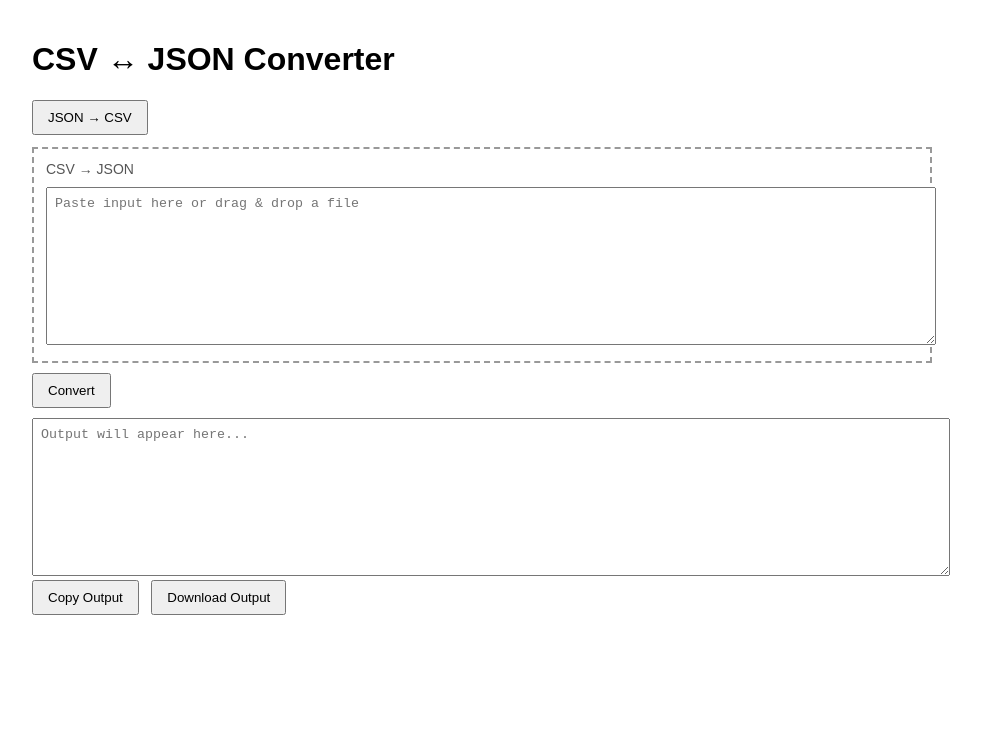
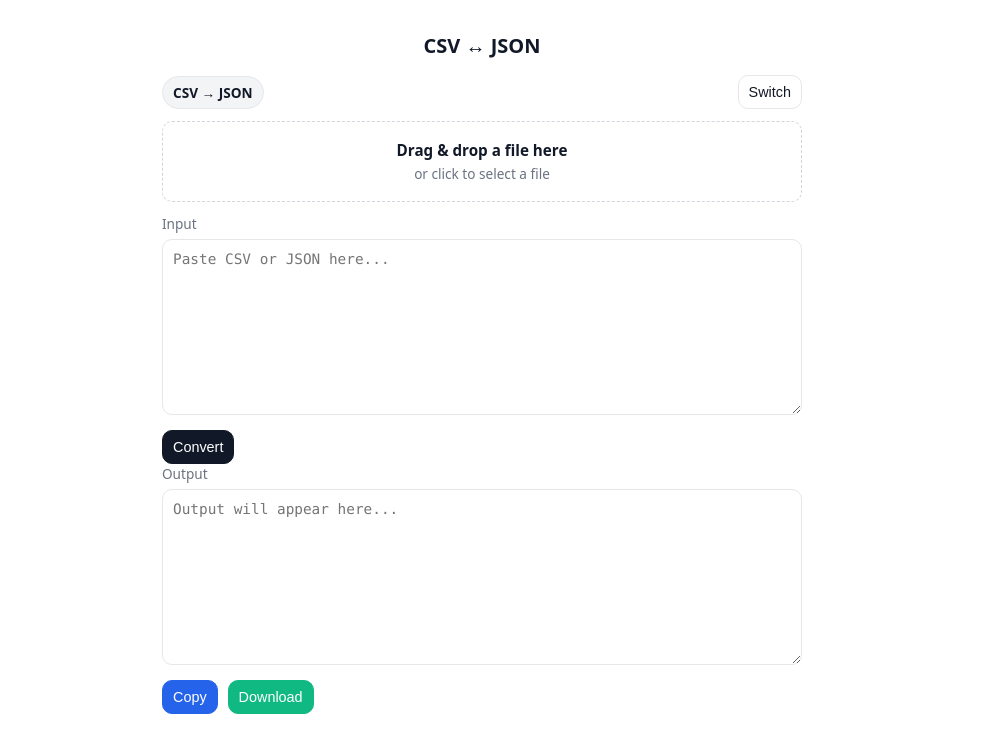
Before and after one commit to alton47/castor, a plain HTML site: page JSON CSV converter/index.html in a window 1280 px wide. Shown: the whole page, without its empty margins (158-1139 px from the left). Drawn offline with Linux system fonts and the light colour scheme.

Commit message:
change into modern look

```diff
--- a/JSON CSV converter/index.html
+++ b/JSON CSV converter/index.html
@@ -3,38 +3,42 @@
 <head>
   <meta charset="UTF-8" />
   <title>CSV ↔ JSON Converter</title>
+  <link rel="icon" href="https://www.dreamstime.com/data-transfer-symbol-circular-arrows-around-document-icon-file-management-processing-depicts-two-documents-forming-image388238230" type="image/png" />
   <link rel="stylesheet" href="style.css" />
 </head>
 <body>
+  <div class="container">
+    <h1>CSV ↔ JSON</h1>
 
-  <h1>CSV ↔ JSON Converter</h1>
+    <div class="mode-bar">
+      <span id="modeLabel" class="badge">CSV → JSON</span>
+      <button id="toggleModeBtn" class="btn btn-ghost">Switch</button>
+    </div>
 
-  <div class="controls">
-    <button id="toggleModeBtn">JSON → CSV</button>
+    <div id="dropZone" class="drop-zone">
+      <div class="drop-title">Drag & drop a file here</div>
+      <div class="drop-sub">or click to select a file</div>
+    </div>
+
+    <input type="file" id="fileInput" hidden />
+
+    <div class="panel">
+      <label class="label">Input</label>
+      <textarea id="inputArea" placeholder="Paste CSV or JSON here..."></textarea>
+    </div>
+
+    <button id="convertBtn" class="btn btn-primary">Convert</button>
+
+    <div class="panel">
+      <label class="label">Output</label>
+      <textarea id="outputArea" placeholder="Output will appear here..." readonly></textarea>
+
+      <div class="output-actions">
+        <button id="copyBtn" class="btn btn-copy">Copy</button>
+        <button id="downloadBtn" class="btn btn-download">Download</button>
+      </div>
+    </div>
   </div>
-
-  <div id="dropZone" class="drop-zone">
-    <p id="modeLabel">CSV → JSON</p>
-    <textarea
-      id="inputArea"
-      placeholder="Paste input here or drag & drop a file"
-    ></textarea>
-  </div>
-
-  <button id="convertBtn">Convert</button>
-
-  <textarea
-    id="outputArea"
-    placeholder="Output will appear here..."
-    readonly
-  ></textarea>
-
-  <div class="actions">
-    <button id="copyBtn">Copy Output</button>
-    <button id="downloadBtn">Download Output</button>
-  </div>
-
-  <input type="file" id="fileInput" hidden />
 
   <script src="script.js"></script>
 </body>
--- a/JSON CSV converter/script.js
+++ b/JSON CSV converter/script.js
@@ -1,7 +1,7 @@
 let mode = "csv-to-json";
 
+const modeLabel = document.getElementById("modeLabel");
 const toggleModeBtn = document.getElementById("toggleModeBtn");
-const modeLabel = document.getElementById("modeLabel");
 const inputArea = document.getElementById("inputArea");
 const outputArea = document.getElementById("outputArea");
 const convertBtn = document.getElementById("convertBtn");
@@ -11,17 +11,10 @@ const dropZone = document.getElementById("dropZone");
 const fileInput = document.getElementById("fileInput");
 
 toggleModeBtn.addEventListener("click", () => {
-  const isCSVtoJSON = mode === "csv-to-json";
+  const isCSV = mode === "csv-to-json";
 
-  if (isCSVtoJSON) {
-  mode = "json-to-csv";
-} else {
-  mode = "csv-to-json";
-}
-  modeLabel.innerText = isCSVtoJSON ? "JSON → CSV" : "CSV → JSON";
-  toggleModeBtn.innerText = isCSVtoJSON
-    ? "Switch to CSV → JSON"
-    : "Switch to JSON → CSV";
+  mode = isCSV ? "json-to-csv" : "csv-to-json";
+  modeLabel.innerText = isCSV ? "JSON → CSV" : "CSV → JSON";
 
   inputArea.value = "";
   outputArea.value = "";
@@ -29,78 +22,63 @@ toggleModeBtn.addEventListener("click", () => {
 
 convertBtn.addEventListener("click", () => {
   if (!inputArea.value.trim()) {
-    alert("Please provide input data");
+    alert("Please provide input data.");
     return;
   }
 
   try {
-    const result =
+    outputArea.value =
       mode === "csv-to-json"
         ? csvToJson(inputArea.value)
         : jsonToCsv(inputArea.value);
-
-    outputArea.value = result;
-  } catch (err) {
-    alert(err.message);
+  } catch {
+    alert("Invalid input format.");
   }
 });
 
-function csvToJson(csvText) {
-  const lines = csvText.trim().split("\n");
+function csvToJson(text) {
+  const lines = text.trim().split("\n");
   const headers = lines[0].split(",");
+  const result = [];
 
-  const data = lines.slice(1).map(line => {
-    const values = line.split(",");
+  for (let i = 1; i < lines.length; i++) {
+    const values = lines[i].split(",");
     const obj = {};
 
-    headers.forEach((header, i) => {
-      obj[header.trim()] = values[i]?.trim() || "";
-    });
+    for (let j = 0; j < headers.length; j++) {
+      obj[headers[j]] = values[j];
+    }
 
-    return obj;
-  });
+    result.push(obj);
+  }
 
-  ///woooii
-
-  return JSON.stringify(data, null, 2);
+  return JSON.stringify(result, null, 2);
 }
 
-function jsonToCsv(jsonText) {
-  let data;
-
-  try {
-    data = JSON.parse(jsonText);
-  } catch {
-    throw new Error("Invalid JSON format");
-  }
-
-  if (!Array.isArray(data) || data.length === 0) {
-    throw new Error("JSON must be a non-empty array");
-  }
-
+function jsonToCsv(text) {
+  const data = JSON.parse(text);
   const headers = Object.keys(data[0]);
-  const rows = data.map(obj =>
-    headers.map(header => obj[header]).join(",")
-  );
-
+  const rows = data.map(obj => headers.map(h => obj[h]).join(","));
   return [headers.join(","), ...rows].join("\n");
 }
 
 dropZone.addEventListener("dragover", e => {
   e.preventDefault();
-  dropZone.classList.add("dragover");
+  dropZone.classList.add("drag");
 });
 
 dropZone.addEventListener("dragleave", () => {
-  dropZone.classList.remove("dragover");
+  dropZone.classList.remove("drag");
 });
 
 dropZone.addEventListener("drop", e => {
   e.preventDefault();
-  dropZone.classList.remove("dragover");
+  dropZone.classList.remove("drag");
 
   const file = e.dataTransfer.files[0];
-  if (file) readFile(file);
+  if (!file) return;
+
+  readFile(file);
 });
 
 dropZone.addEventListener("click", () => {
@@ -109,7 +87,10 @@ dropZone.addEventListener("click", () => {
 
 fileInput.addEventListener("change", () => {
   const file = fileInput.files[0];
-  if (file) readFile(file);
+  if (!file) return;
+
+  readFile(file);
+  fileInput.value = "";
 });
 
 function readFile(file) {
@@ -121,29 +102,17 @@ function readFile(file) {
 }
 
 copyBtn.addEventListener("click", () => {
-  if (!outputArea.value) {
-    alert("Nothing to copy");
-    return;
-  }
-
+  if (!outputArea.value) return alert("Nothing to copy.");
   navigator.clipboard.writeText(outputArea.value);
-  alert("Output copied!");
 });
 
 downloadBtn.addEventListener("click", () => {
-  if (!outputArea.value) {
-    alert("Nothing to download");
-    return;
-  }
+  if (!outputArea.value) return alert("Nothing to download.");
 
-  const blob = new Blob([outputArea.value], {
-    type: mode === "csv-to-json"
-      ? "application/json"
-      : "text/csv"
-  });
+  const blob = new Blob([outputArea.value], { type: "text/plain" });
+  const link = document.createElement("a");
 
-  const link = document.createElement("a");
   link.href = URL.createObjectURL(blob);
-  link.download = mode === "csv-to-json" ? "data.json" : "data.csv";
+  link.download = mode === "csv-to-json" ? "output.json" : "output.csv";
   link.click();
 });
--- a/JSON CSV converter/style.css
+++ b/JSON CSV converter/style.css
@@ -1,45 +1,166 @@
+* {
+  box-sizing: border-box;
+}
+
 body {
-  font-family: Arial, sans-serif;
-  max-width: 900px;
-  margin: auto;
-  padding: 20px;
+  font-family: system-ui, sans-serif;
+  background: #ffffff;
+  margin: 0;
+  padding: 32px 12px;
+  color: #111827;
+}
+
+.container {
+  max-width: 640px;
+  margin: 0 auto;
+}
+
+h1 {
+  text-align: center;
+  font-size: 1.25rem;
+  font-weight: 700;
+  margin: 0 0 16px;
+}
+
+.mode-bar {
+  display: flex;
+  align-items: center;
+  justify-content: space-between;
+  margin-bottom: 12px;
+}
+
+.badge {
+  display: inline-flex;
+  align-items: center;
+  padding: 6px 10px;
+  font-size: 0.85rem;
+  font-weight: 600;
+  background: #f3f4f6;
+  border: 1px solid #e5e7eb;
+  border-radius: 999px;
+}
+
+.drop-zone {
+  border: 1px dashed #d1d5db;
+  border-radius: 10px;
+  padding: 18px 14px;
+  text-align: center;
+  cursor: pointer;
+  user-select: none;
+  margin-bottom: 12px;
+  transition: background 0.15s ease, border-color 0.15s ease;
+}
+
+.drop-zone:hover {
+  background: #fafafa;
+}
+
+.drop-zone.drag {
+  background: #f3f4f6;
+  border-color: #9ca3af;
+}
+
+.drop-title {
+  font-size: 0.95rem;
+  font-weight: 600;
+  color: #111827;
+}
+
+.drop-sub {
+  font-size: 0.85rem;
+  color: #6b7280;
+  margin-top: 4px;
+}
+
+.panel {
+  margin-bottom: 10px;
+}
+
+.label {
+  display: block;
+  font-size: 0.85rem;
+  color: #6b7280;
+  margin: 0 0 6px;
 }
 
 textarea {
   width: 100%;
-  height: 140px;
-  margin-top: 10px;
-  padding: 8px;
-  font-family: monospace;
+  min-height: 176px;
+  padding: 10px 10px;
+  border-radius: 10px;
+  border: 1px solid #e5e7eb;
+  background: #ffffff;
+  font-size: 0.9rem;
+  line-height: 1.35;
+  font-family: ui-monospace, SFMono-Regular, Menlo, monospace;
+  resize: vertical;
 }
 
-button {
-  padding: 8px 14px;
-  cursor: pointer;
+textarea:focus {
+  outline: none;
+  border-color: #9ca3af;
 }
 
-.controls,
-.actions {
-  margin-bottom: 12px;
+.toolbar {
+  display: flex;
+  align-items: center;
+  gap: 8px;
+  margin: 10px 0 12px;
 }
 
-.actions button {
-  margin-right: 8px;
+.spacer { flex: 1; }
+
+.btn {
+  border: 1px solid transparent;
+  border-radius: 10px;
+  padding: 8px 10px;
+  font-size: 0.9rem;
+  cursor: pointer;
+  background: #ffffff;
 }
 
-.drop-zone {
-  border: 2px dashed #999;
-  padding: 12px;
-  margin-bottom: 10px;
+.btn-primary {
+  background: #111827;
+  color: #ffffff;
+  border-color: #111827;
 }
 
-.drop-zone.dragover {
-  background-color: #f3f3f3;
-  border-color: #333;
+.btn-primary:hover {
+  opacity: 0.92;
 }
 
-.drop-zone p {
-  margin: 0;
-  font-size: 14px;
-  color: #555;
+.btn-ghost {
+  background: #ffffff;
+  border-color: #e5e7eb;
+  color: #111827;
 }
+
+.btn-ghost:hover {
+  background: #f9fafb;
+}
+
+.output-actions {
+  display: flex;
+  gap: 10px;
+  margin-top: 10px;
+}
+
+.btn-copy {
+  background: #2563eb;
+  color: #ffffff;
+  border-color: #2563eb;
+}
+
+.btn-copy:hover {
+  opacity: 0.92;
+}
+
+.btn-download {
+  background: #10b981;
+  color: #ffffff;
+  border-color: #10b981;
+}
+
+.btn-download:hover {
+  opacity: 0.92;
+}
```
Also changed, not shown: icon.png (added), icon2.png (added).
